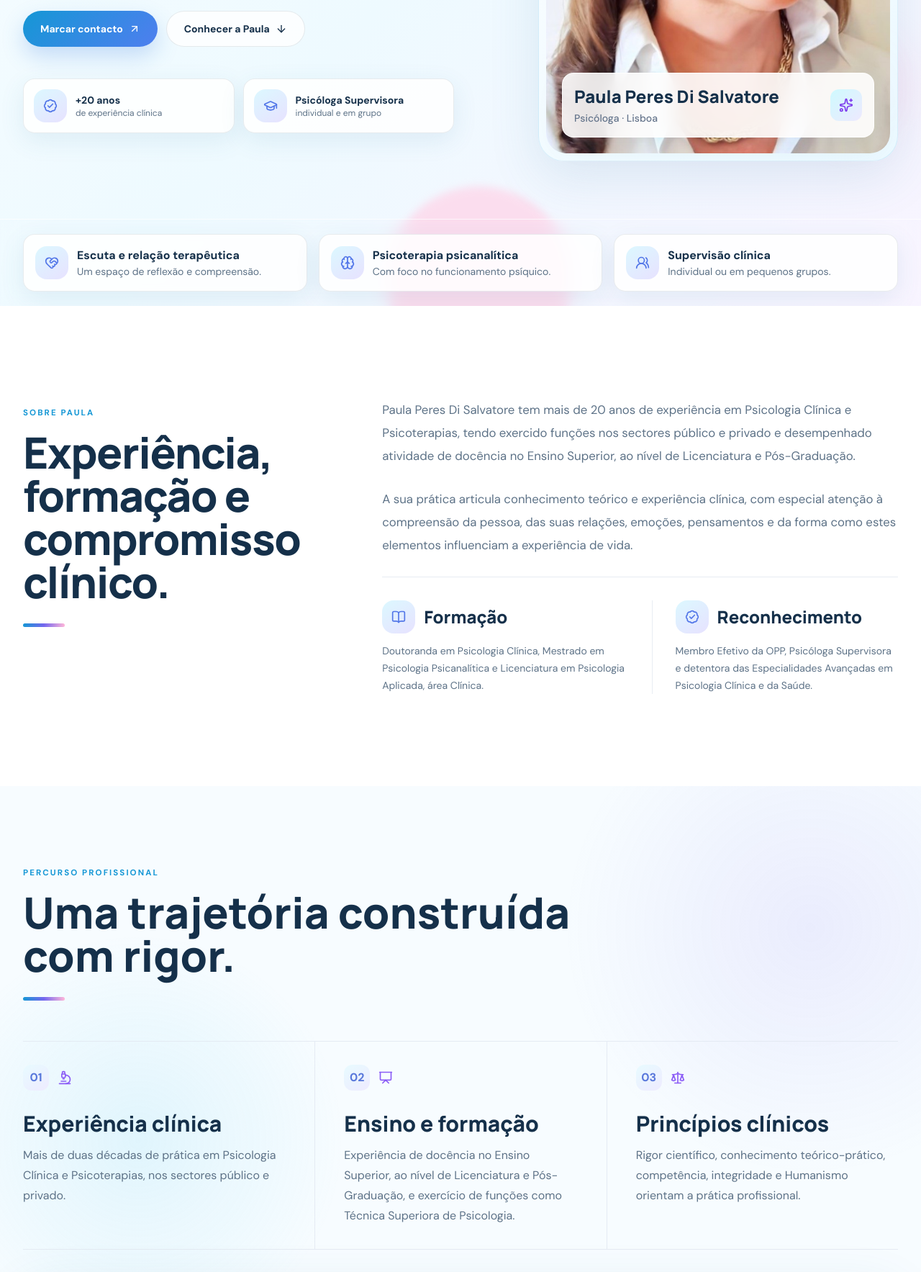
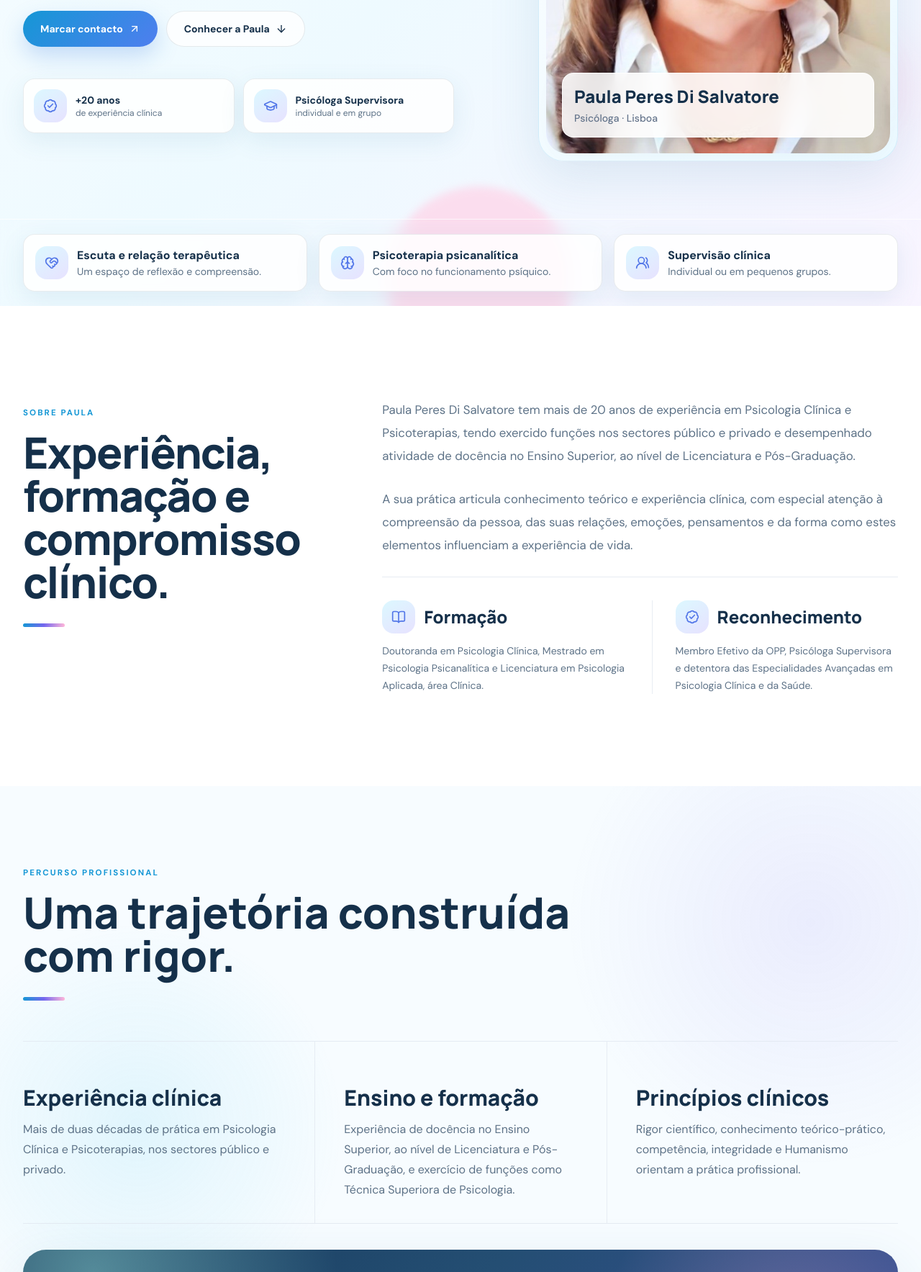
Before and after one commit to ThalesHayashi/Site-Estagio-Clinica, a plain HTML site: page public/SiteTeste.html in a window 1280 px wide. Shown: the part 540-2307 px from the top of the page at 72% size. Drawn offline with nearby package versions, Linux system fonts and the light colour scheme.

Commit message:
Remove unused icons and badges from SiteTeste.html

```diff
--- a/public/SiteTeste.html
+++ b/public/SiteTeste.html
@@ -370,9 +370,6 @@
                   <p class="display text-xl font-extrabold text-[var(--ink)] sm:text-2xl">Paula Peres Di Salvatore</p>
                   <p class="mt-1 text-sm font-medium text-slate-500">Psicóloga · Lisboa</p>
                 </div>
-                <span class="hidden h-11 w-11 shrink-0 items-center justify-center rounded-xl bg-gradient-to-br from-cyan-100 to-violet-100 text-violet-600 sm:flex">
-                  <i data-lucide="sparkles" class="h-5 w-5"></i>
-                </span>
               </div>
             </div>
           </div>
@@ -463,10 +460,6 @@
 
         <div class="mt-14 grid gap-0 border-y border-slate-200/80 lg:grid-cols-3">
           <article class="py-8 lg:pr-10">
-            <div class="flex items-center gap-3">
-              <span class="number-badge">01</span>
-              <i data-lucide="microscope" class="h-5 w-5 text-violet-500"></i>
-            </div>
             <h3 class="display mt-7 text-3xl font-extrabold text-[var(--ink)]">Experiência clínica</h3>
             <p class="mt-3 leading-7 text-[var(--muted)]">
               Mais de duas décadas de prática em Psicologia Clínica e Psicoterapias, nos sectores público e privado.
@@ -474,10 +467,6 @@
           </article>
 
           <article class="border-slate-200/80 py-8 lg:border-l lg:px-10">
-            <div class="flex items-center gap-3">
-              <span class="number-badge">02</span>
-              <i data-lucide="presentation" class="h-5 w-5 text-violet-500"></i>
-            </div>
             <h3 class="display mt-7 text-3xl font-extrabold text-[var(--ink)]">Ensino e formação</h3>
             <p class="mt-3 leading-7 text-[var(--muted)]">
               Experiência de docência no Ensino Superior, ao nível de Licenciatura e Pós-Graduação, e exercício de funções como Técnica Superiora de Psicologia.
@@ -485,10 +474,6 @@
           </article>
 
           <article class="border-slate-200/80 py-8 lg:border-l lg:pl-10">
-            <div class="flex items-center gap-3">
-              <span class="number-badge">03</span>
-              <i data-lucide="scale" class="h-5 w-5 text-violet-500"></i>
-            </div>
             <h3 class="display mt-7 text-3xl font-extrabold text-[var(--ink)]">Princípios clínicos</h3>
             <p class="mt-3 leading-7 text-[var(--muted)]">
               Rigor científico, conhecimento teórico-prático, competência, integridade e Humanismo orientam a prática profissional.
@@ -535,10 +520,8 @@
           <div class="divide-y divide-slate-200/90 border-y border-slate-200/80">
             <article class="py-8 first:pt-8 last:pb-8">
               <div class="flex gap-5">
-                <span class="mt-1 text-sm font-extrabold text-cyan-500">01</span>
                 <div>
                   <div class="flex items-center gap-3">
-                    <i data-lucide="messages-square" class="h-5 w-5 text-cyan-500"></i>
                     <h3 class="display text-3xl font-extrabold text-[var(--ink)]">Escuta e diálogo</h3>
                   </div>
                   <p class="mt-3 max-w-3xl leading-7 text-[var(--muted)]">
@@ -551,10 +534,8 @@
 
             <article class="py-8">
               <div class="flex gap-5">
-                <span class="mt-1 text-sm font-extrabold text-cyan-500">02</span>
                 <div>
                   <div class="flex items-center gap-3">
-                    <i data-lucide="waves" class="h-5 w-5 text-cyan-500"></i>
                     <h3 class="display text-3xl font-extrabold text-[var(--ink)]">Compreensão do mundo interno</h3>
                   </div>
                   <p class="mt-3 max-w-3xl leading-7 text-[var(--muted)]">
@@ -567,10 +548,8 @@
 
             <article class="py-8">
               <div class="flex gap-5">
-                <span class="mt-1 text-sm font-extrabold text-cyan-500">03</span>
                 <div>
                   <div class="flex items-center gap-3">
-                    <i data-lucide="sparkles" class="h-5 w-5 text-cyan-500"></i>
                     <h3 class="display text-3xl font-extrabold text-[var(--ink)]">Transformação e autonomia</h3>
                   </div>
                   <p class="mt-3 max-w-3xl leading-7 text-[var(--muted)]">
```
